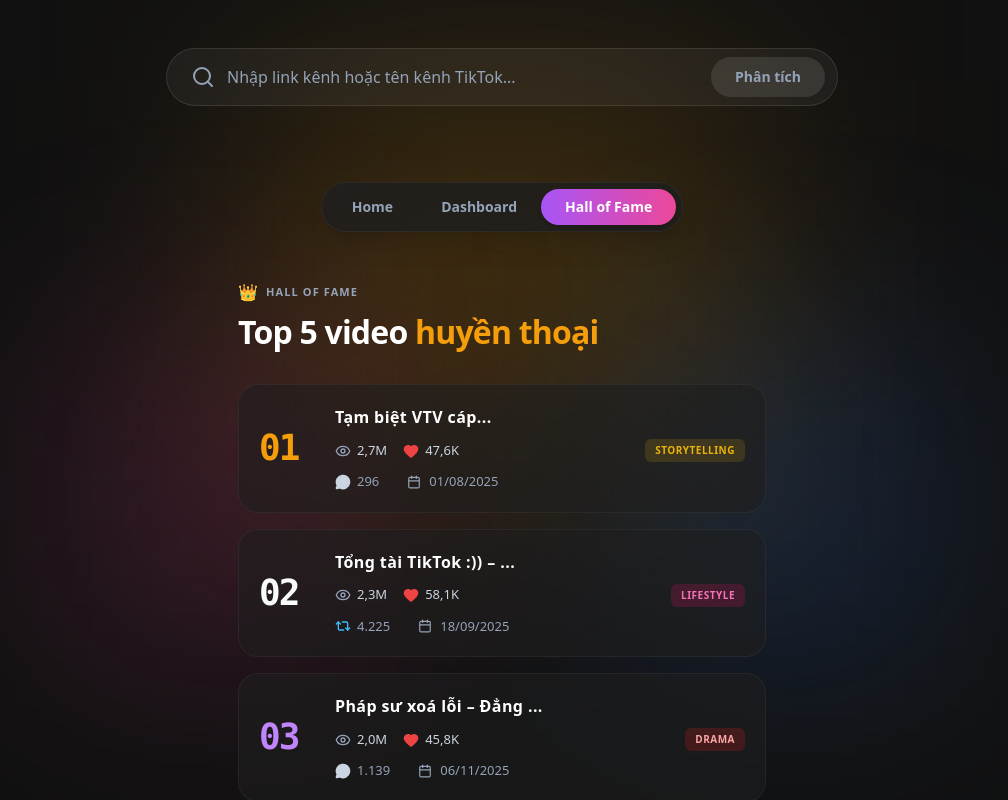
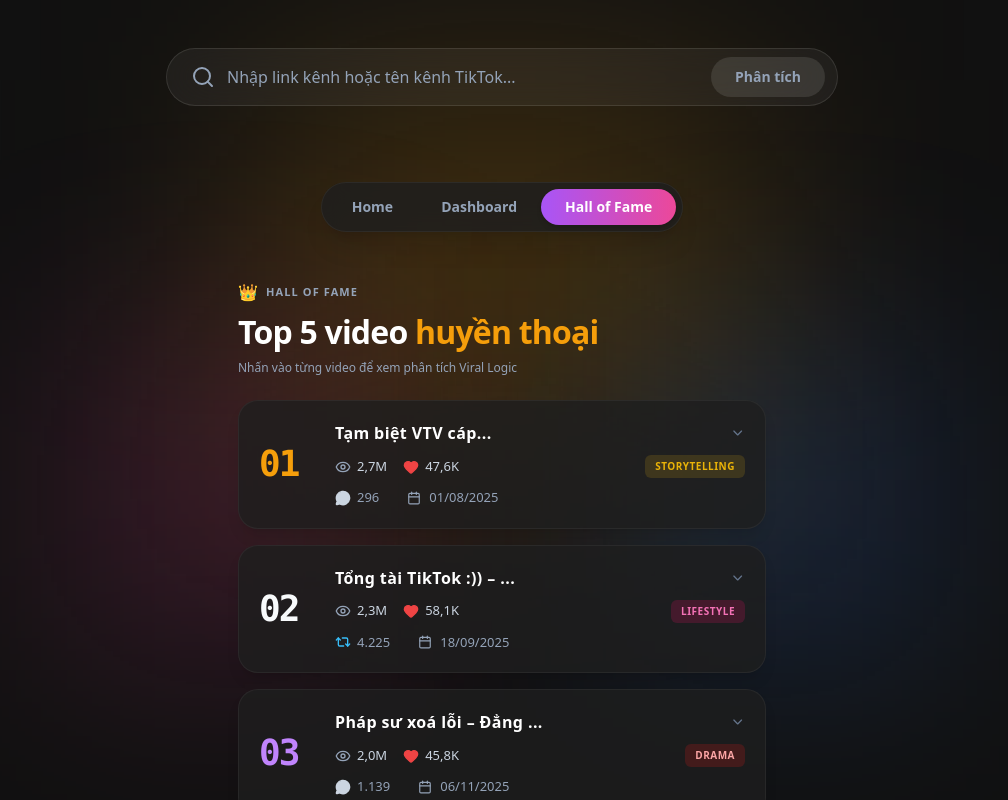
Before and after one commit to HoangLan01/tiktok_rollback, a Next.js app: page / in a window 1280 px wide. Both pictures are taken after a click on the button "Hall of Fame". Shown: the top 800 px of the page, without its empty margins (138-1146 px from the left). Built offline with nearby package versions, Linux system fonts and the light colour scheme.

Commit message:
lannh:feat: Add viral logic DNA

```diff
--- a/src/components/TopVideos.tsx
+++ b/src/components/TopVideos.tsx
@@ -1,11 +1,15 @@
+import { useState } from "react";
 import { AccountData } from "@/lib/mock-data";
-import { Eye, Heart, MessageCircle, CalendarIcon, Repeat2 } from "lucide-react";
+import { Eye, Heart, MessageCircle, CalendarIcon, Repeat2, TrendingUp, Users, Target, ChevronDown } from "lucide-react";
+import { motion, AnimatePresence } from "framer-motion";
 
 type Props = {
     videos: AccountData["topVideos"];
 };
 
 export default function TopVideos({ videos }: Props) {
+    const [expandedId, setExpandedId] = useState<string | null>(null);
+
     const getBadgeStyle = (tag: string) => {
         switch (tag) {
             case "STORYTELLING":
@@ -40,12 +44,16 @@ export default function TopVideos({ videos }: Props) {
         }
     };
 
+    const toggleExpand = (id: string) => {
+        setExpandedId(expandedId === id ? null : id);
+    };
+
     return (
         <div className="flex flex-col items-center justify-center p-6 bg-transparent w-full max-w-xl mx-auto pb-16">
             {/* Header */}
-            <div className="w-full mb-6">
+            <div className="w-full mb-6 relative">
                 <div className="flex items-center space-x-2 mb-2">
-                    <span>👑</span>
+                    <span className="text-amber-500">👑</span>
                     <span className="text-[11px] font-bold tracking-widest text-slate-400 uppercase">
                         Hall of Fame
                     </span>
@@ -53,14 +61,19 @@ export default function TopVideos({ videos }: Props) {
                 <h2 className="text-[32px] font-bold tracking-tight text-white mb-2 leading-tight">
                     Top 5 video <span className="text-[#f59e0b]">huyền thoại</span>
                 </h2>
+                <p className="text-xs text-slate-400">Nhấn vào từng video để xem phân tích Viral Logic</p>
             </div>
 
             {/* Video List */}
             <div className="w-full flex flex-col space-y-4">
-                {videos.map((video) => (
+                {videos.map((video) => {
+                    const isExpanded = expandedId === video.id;
+                    return (
+                        <div key={video.id} className="flex flex-col w-full">
+                            {/* Main Card (Clickable) */}
                             <div
-                        key={video.id}
-                        className="flex items-center bg-[#1e1e1e]/60 border border-white/5 rounded-[20px] p-5 w-full"
+                                onClick={() => toggleExpand(video.id)}
+                                className={`flex items-center bg-[#1e1e1e]/80 border ${isExpanded ? 'border-slate-500/50' : 'border-white/5'} hover:border-slate-500/30 rounded-[20px] p-5 w-full cursor-pointer transition-all duration-300 relative z-10 shadow-lg`}
                             >
                                 {/* Left: Rank Number */}
                                 <div className="w-[72px] flex justify-start shrink-0">
@@ -75,10 +88,13 @@ export default function TopVideos({ videos }: Props) {
 
                                 {/* Right: Content Block */}
                                 <div className="flex flex-col flex-1 pl-1 justify-center space-y-2.5 overflow-hidden">
-                            {/* Title */}
-                            <h3 className="text-base font-bold text-white tracking-wide truncate w-full">
+                                    {/* Title & Chevron */}
+                                    <div className="flex items-center justify-between">
+                                        <h3 className="text-base font-bold text-white tracking-wide truncate w-full pr-2">
                                             {video.title}
                                         </h3>
+                                        <ChevronDown className={`w-4 h-4 text-slate-500 transition-transform duration-300 ${isExpanded ? 'rotate-180' : ''}`} />
+                                    </div>
 
                                     {/* Stats Line 1: Views, Likes + Badge */}
                                     <div className="flex items-center justify-between">
@@ -92,7 +108,7 @@ export default function TopVideos({ videos }: Props) {
                                             <div className="flex items-center space-x-1.5">
                                                 <Heart className="w-4 h-4 text-red-500 fill-red-500" />
                                                 <span>{video.likes}</span>
-                                        {video.hasCrown && <span>👑</span>}
+                                                {video.hasCrown && <span className="text-amber-500 text-xs shadow-sm">👑</span>}
                                             </div>
                                         </div>
 
@@ -128,7 +144,66 @@ export default function TopVideos({ videos }: Props) {
                                     </div>
                                 </div>
                             </div>
-                ))}
+
+                            {/* Expandable Viral Logic Section */}
+                            <AnimatePresence>
+                                {isExpanded && video.viralLogic && (
+                                    <motion.div
+                                        initial={{ height: 0, opacity: 0, marginTop: 0 }}
+                                        animate={{ height: "auto", opacity: 1, marginTop: -15 }}
+                                        exit={{ height: 0, opacity: 0, marginTop: 0 }}
+                                        transition={{ duration: 0.3, ease: "easeInOut" }}
+                                        className="overflow-hidden relative z-0"
+                                    >
+                                        <div className="bg-slate-800/50 backdrop-blur-md pt-8 pb-4 px-6 rounded-b-[20px] border border-t-0 border-white/5 mx-2 shadow-inner">
+                                            <div className="flex items-center space-x-2 mb-3">
+                                                <div className="w-1 h-3 bg-cyan-400 rounded-full"></div>
+                                                <span className="text-[10px] font-bold tracking-widest text-cyan-400 uppercase">
+                                                    Phân Tích Viral Logic
+                                                </span>
+                                            </div>
+
+                                            <div className="grid grid-cols-1 gap-3">
+                                                {/* Metric 1 */}
+                                                <div className="flex items-center justify-between bg-[#111111]/40 rounded-lg p-2.5">
+                                                    <div className="flex items-center space-x-2 text-slate-300">
+                                                        <TrendingUp className="w-4 h-4 text-green-400" />
+                                                        <span className="text-xs font-medium">Tốc độ 24h đầu</span>
+                                                    </div>
+                                                    <span className="text-sm font-bold text-green-400">
+                                                        {video.viralLogic.growth24h}
+                                                    </span>
+                                                </div>
+
+                                                {/* Metric 2 */}
+                                                <div className="flex items-center justify-between bg-[#111111]/40 rounded-lg p-2.5">
+                                                    <div className="flex items-center space-x-2 text-slate-300">
+                                                        <Users className="w-4 h-4 text-blue-400" />
+                                                        <span className="text-xs font-medium">Tỷ lệ giữ chân ước tính</span>
+                                                    </div>
+                                                    <span className="text-sm font-bold text-blue-400">
+                                                        {video.viralLogic.retentionRate}
+                                                    </span>
+                                                </div>
+
+                                                {/* Metric 3 */}
+                                                <div className="flex items-center justify-between bg-[#111111]/40 rounded-lg p-2.5">
+                                                    <div className="flex items-center space-x-2 text-slate-300">
+                                                        <Target className="w-4 h-4 text-purple-400" />
+                                                        <span className="text-xs font-medium">Từ khóa Hook</span>
+                                                    </div>
+                                                    <span className="text-[11px] font-bold text-purple-300 bg-purple-500/20 px-2 py-0.5 rounded-md border border-purple-500/20">
+                                                        {video.viralLogic.keyHook}
+                                                    </span>
+                                                </div>
+                                            </div>
+                                        </div>
+                                    </motion.div>
+                                )}
+                            </AnimatePresence>
+                        </div>
+                    );
+                })}
             </div>
         </div>
     );
--- a/src/lib/mock-data.ts
+++ b/src/lib/mock-data.ts
@@ -34,6 +34,11 @@ export type AccountData = {
         hasCrown: boolean;
         tags: string[];
         date: string;
+        viralLogic?: {
+            growth24h: string;
+            retentionRate: string;
+            keyHook: string;
+        };
     }[];
 };
 
@@ -82,6 +87,11 @@ Audi với 17 video cũng ấn tượng: 195K avg. Những thương hiệu "gây
                 hasCrown: false,
                 tags: ["STORYTELLING"],
                 date: "01/08/2025",
+                viralLogic: {
+                    growth24h: "+1.2M",
+                    retentionRate: "68%",
+                    keyHook: "Sự kiện / Tiếc nuối"
+                }
             },
             {
                 id: "02",
@@ -93,6 +103,11 @@ Audi với 17 video cũng ấn tượng: 195K avg. Những thương hiệu "gây
                 hasCrown: false,
                 tags: ["LIFESTYLE"],
                 date: "18/09/2025",
+                viralLogic: {
+                    growth24h: "+800K",
+                    retentionRate: "55%",
+                    keyHook: "Hài hước / Bắt trend"
+                }
             },
             {
                 id: "03",
@@ -104,6 +119,11 @@ Audi với 17 video cũng ấn tượng: 195K avg. Những thương hiệu "gây
                 hasCrown: false,
                 tags: ["DRAMA"],
                 date: "06/11/2025",
+                viralLogic: {
+                    growth24h: "+1.5M",
+                    retentionRate: "72%",
+                    keyHook: "Gây tranh cãi"
+                }
             },
             {
                 id: "04",
@@ -115,6 +135,11 @@ Audi với 17 video cũng ấn tượng: 195K avg. Những thương hiệu "gây
                 hasCrown: true,
                 tags: ["SPONSORED"],
                 date: "04/08/2025",
+                viralLogic: {
+                    growth24h: "+600K",
+                    retentionRate: "45%",
+                    keyHook: "Review chuyên sâu"
+                }
             },
             {
                 id: "05",
@@ -126,6 +151,11 @@ Audi với 17 video cũng ấn tượng: 195K avg. Những thương hiệu "gây
                 hasCrown: false,
                 tags: ["PHẢN BIỆN"],
                 date: "31/10/2025",
+                viralLogic: {
+                    growth24h: "+900K",
+                    retentionRate: "60%",
+                    keyHook: "Góc nhìn trái chiều"
+                }
             },
         ],
     },
@@ -170,6 +200,11 @@ Audi với 17 video cũng ấn tượng: 195K avg. Những thương hiệu "gây
                 hasCrown: true,
                 tags: ["LIFESTYLE"],
                 date: "27/05/2025",
+                viralLogic: {
+                    growth24h: "+25.4K",
+                    retentionRate: "78%",
+                    keyHook: "Tò mò / Shock văn hóa"
+                }
             },
             {
                 id: "02",
@@ -181,6 +216,11 @@ Audi với 17 video cũng ấn tượng: 195K avg. Những thương hiệu "gây
                 hasCrown: false,
                 tags: ["LIFESTYLE"],
                 date: "08/03/2025",
+                viralLogic: {
+                    growth24h: "+3.2K",
+                    retentionRate: "52%",
+                    keyHook: "Âm thanh trending"
+                }
             },
             {
                 id: "03",
@@ -192,6 +232,11 @@ Audi với 17 video cũng ấn tượng: 195K avg. Những thương hiệu "gây
                 hasCrown: false,
                 tags: ["STORYTELLING"],
                 date: "19/03/2025",
+                viralLogic: {
+                    growth24h: "+400",
+                    retentionRate: "45%",
+                    keyHook: "Giật tít / Đồng cảm"
+                }
             },
             {
                 id: "04",
@@ -203,6 +248,11 @@ Audi với 17 video cũng ấn tượng: 195K avg. Những thương hiệu "gây
                 hasCrown: false,
                 tags: ["STORYTELLING"],
                 date: "14/03/2025",
+                viralLogic: {
+                    growth24h: "+350",
+                    retentionRate: "40%",
+                    keyHook: "Cảm xúc / Nhớ nhà"
+                }
             },
             {
                 id: "05",
@@ -214,6 +264,11 @@ Audi với 17 video cũng ấn tượng: 195K avg. Những thương hiệu "gây
                 hasCrown: false,
                 tags: ["LIFESTYLE"],
                 date: "28/02/2025",
+                viralLogic: {
+                    growth24h: "+280",
+                    retentionRate: "38%",
+                    keyHook: "Hài hước gia đình"
+                }
             },
         ],
     }
```
Lines whose indentation alone changed are shown as unchanged.
